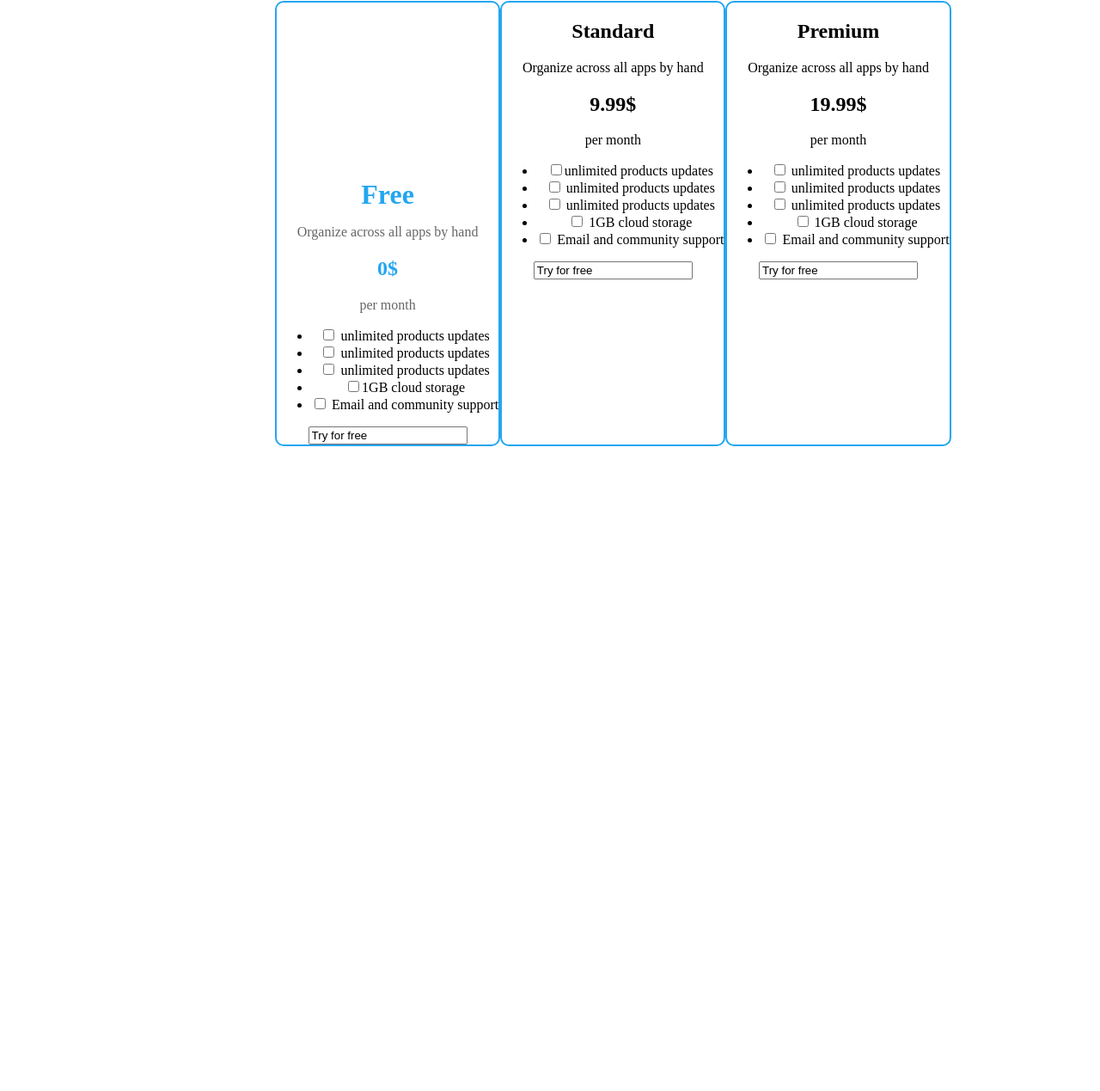
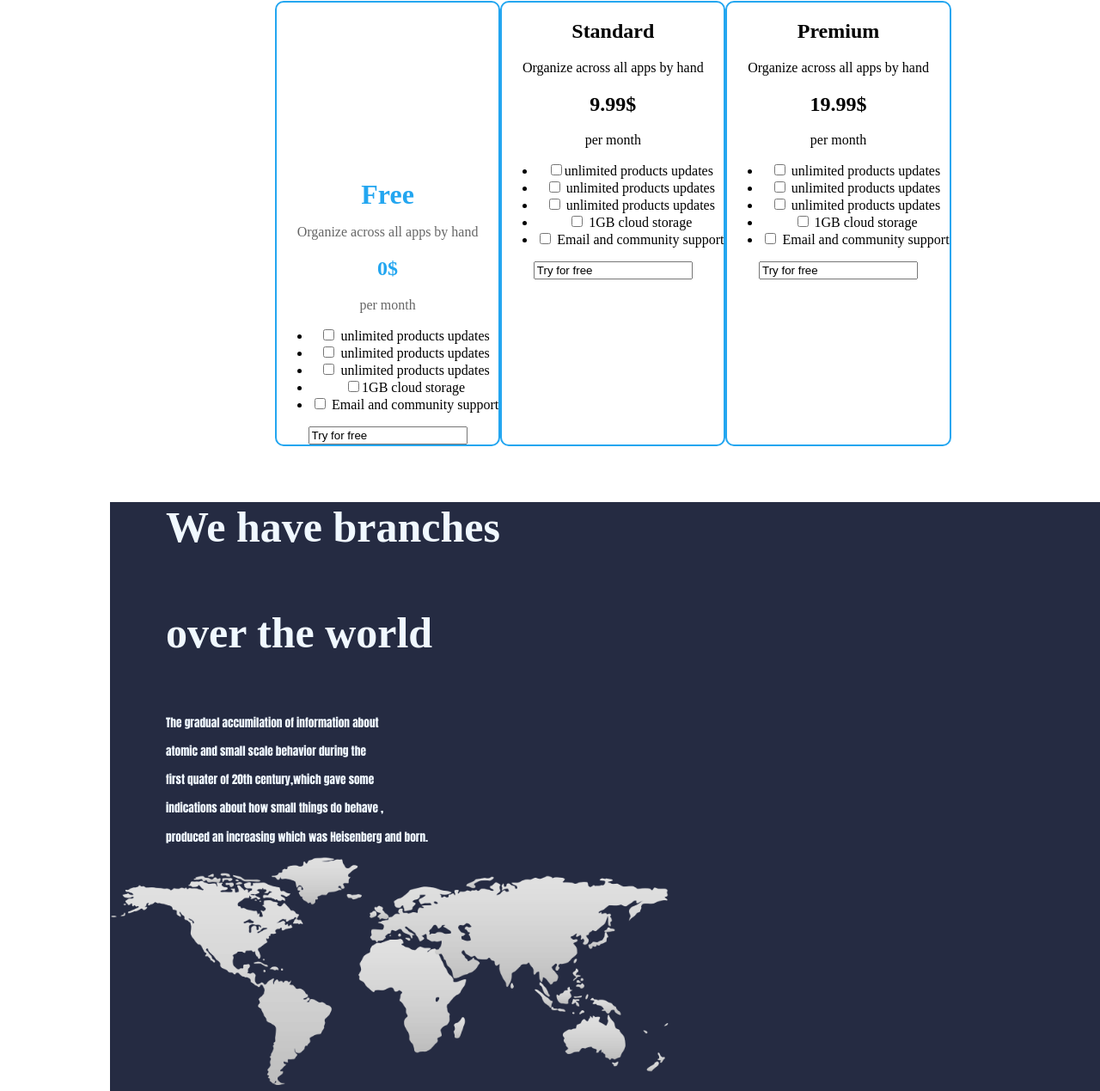
Before and after one commit to elijah-dot/project-2, a plain HTML site: page index.html in a window 1280 px wide. Shown: the part 3192-4461 px from the top of the page at 86% size. Before the commit the page ends 3711 px from the top, so only its background shows below. Drawn offline with Linux system fonts and the light colour scheme.

Commit message:
it will be staging changes i have made to class four

```diff
--- a/index.css
+++ b/index.css
@@ -168,4 +168,18 @@ body{margin: 0;
 .four .containerfour .box-12{border:solid #23A6F0 2px;
     border-radius: 10px;
 }
-.five{background-color:#252B42 ;}
+.five{background-color:#252B42 ;
+     height: 900px;
+     width: 1300px;
+     margin-left: 10%;
+}
+.five .secondlastpage h1{margin-left:15%;
+                         font-size: 50px;
+                        margin: 5%;
+                    color: aliceblue;}
+.five .secondlastpage p{color: aliceblue;
+                         margin-left: 5%;
+                         font-family: Impact, Haettenschweiler, 'Arial Narrow Bold', sans-serif;
+                         font-size: smaller;
+
+}
--- a/index.html
+++ b/index.html
@@ -48,7 +48,7 @@
             </h1>
             <p>We know how large objects will act,</p>
             <p> but things on small scale just do not act that way</p>
-            <button class="buttonone">Get Quote Now.</button>    <button class="buttontwo">Learn more</button>
+            <button class="buttonone">Get Quote Now.</button> <button class="buttontwo">Learn more</button>
 
         </div>
         <div class="containerone">
@@ -191,11 +191,11 @@
                 <h2>0$ </h2>
                 <p>per month</p>
                 <ul>
-                    <li><input type="checkbox" > unlimited products updates</li>
                     <li><input type="checkbox"> unlimited products updates</li>
-                    <li><input type="checkbox" > unlimited products updates</li>
-                    <li> <input type="checkbox" >1GB cloud storage</li>
-                    <li><input type="checkbox" > Email and community support</li>
+                    <li><input type="checkbox"> unlimited products updates</li>
+                    <li><input type="checkbox"> unlimited products updates</li>
+                    <li> <input type="checkbox">1GB cloud storage</li>
+                    <li><input type="checkbox"> Email and community support</li>
 
 
                 </ul>
@@ -208,11 +208,11 @@
                 <h2>9.99$ </h2>
                 <p>per month</p>
                 <ul>
-                    <li> <input type="checkbox" >unlimited products updates</li>
-                    <li><input type="checkbox" > unlimited products updates</li>
-                    <li><input type="checkbox" > unlimited products updates</li>
-                    <li><input type="checkbox" > 1GB cloud storage</li>
-                    <li><input type="checkbox" > Email and community support</li>
+                    <li> <input type="checkbox">unlimited products updates</li>
+                    <li><input type="checkbox"> unlimited products updates</li>
+                    <li><input type="checkbox"> unlimited products updates</li>
+                    <li><input type="checkbox"> 1GB cloud storage</li>
+                    <li><input type="checkbox"> Email and community support</li>
 
 
                 </ul>
@@ -227,11 +227,11 @@
                 <h2> 19.99$ </h2>
                 <p>per month</p>
                 <ul>
-                    <li><input type="checkbox" > unlimited products updates</li>
-                    <li><input type="checkbox" > unlimited products updates</li>
-                    <li><input type="checkbox" > unlimited products updates</li>
-                    <li><input type="checkbox" > 1GB cloud storage</li>
-                    <li><input type="checkbox" > Email and community support</li>
+                    <li><input type="checkbox"> unlimited products updates</li>
+                    <li><input type="checkbox"> unlimited products updates</li>
+                    <li><input type="checkbox"> unlimited products updates</li>
+                    <li><input type="checkbox"> 1GB cloud storage</li>
+                    <li><input type="checkbox"> Email and community support</li>
 
 
                 </ul>
@@ -250,6 +250,19 @@
 
     </section>
     <section class="five">
+        <div class="secondlastpage">
+            <h1>We have branches</h1>
+            <h1>over the world</h1>
+            <p>The gradual accumilation of information about </p>
+            <p> atomic and small scale behavior during the </p>
+            <p> first quater of
+                20th century,which gave some </p>
+            <p> indications about how small things do behave ,</p>
+            <p> produced an increasing which
+                was Heisenberg and born.</p>
+                <img src="/Assets/pngwing 1.png" alt=""  height="50%" width="50%">
+
+        </div>
 
 
     </section>
```
Lines whose indentation alone changed are shown as unchanged.
